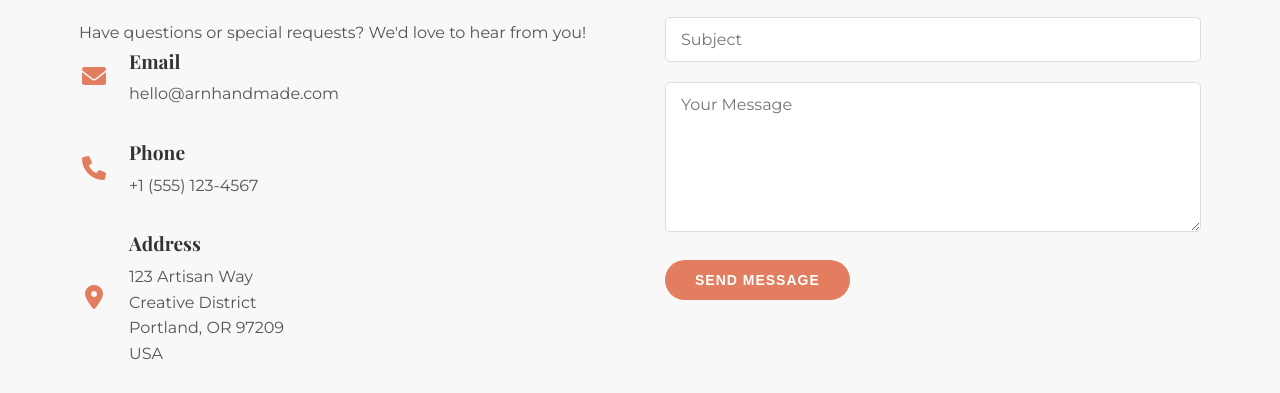
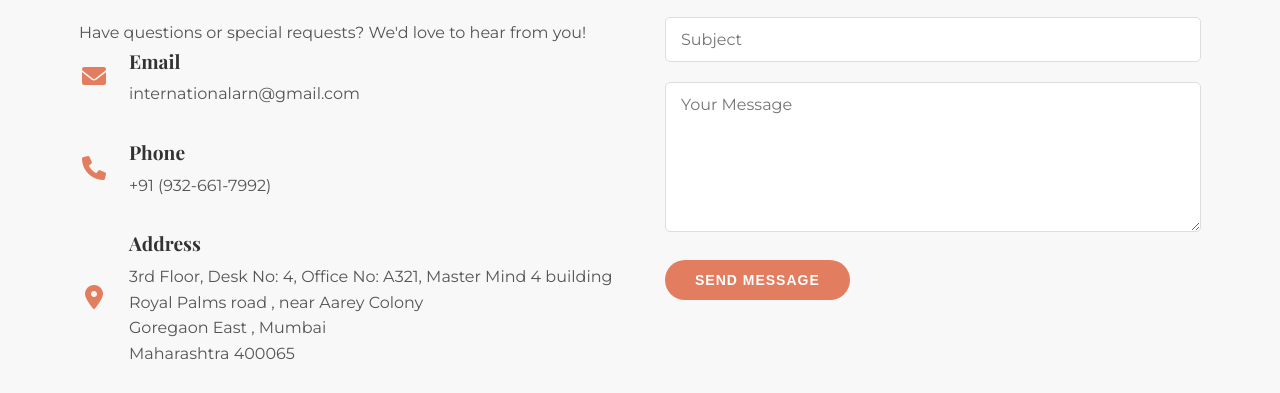
Before and after one commit to LyriX200/international-arn, a plain HTML site: page index.html in a window 1280 px wide. Shown: the part 5555-5948 px from the top of the page. Drawn offline with nearby package versions, Linux system fonts and the light colour scheme.

Commit message:
Update index.html

```diff
--- a/index.html
+++ b/index.html
@@ -323,7 +323,7 @@
                     <i class="fas fa-envelope"></i>
                     <div>
                         <h3>Email</h3>
-                        <p>hello@arnhandmade.com</p>
+                        <p>internationalarn@gmail.com</p>
                     </div>
                 </div>
 
@@ -331,7 +331,7 @@
                     <i class="fas fa-phone"></i>
                     <div>
                         <h3>Phone</h3>
-                        <p>+1 (555) 123-4567</p>
+                        <p>+91 (932-661-7992)</p>
                     </div>
                 </div>
 
@@ -339,7 +339,7 @@
                     <i class="fas fa-map-marker-alt"></i>
                     <div>
                         <h3>Address</h3>
-                        <p>123 Artisan Way<br>Creative District<br>Portland, OR 97209<br>USA</p>
+                        <p>3rd Floor, Desk No: 4, Office No: A321, Master Mind 4 building <br>Royal Palms road , near Aarey Colony<br>Goregaon East , Mumbai<br>Maharashtra 400065</p>
                     </div>
                 </div>
 
```
